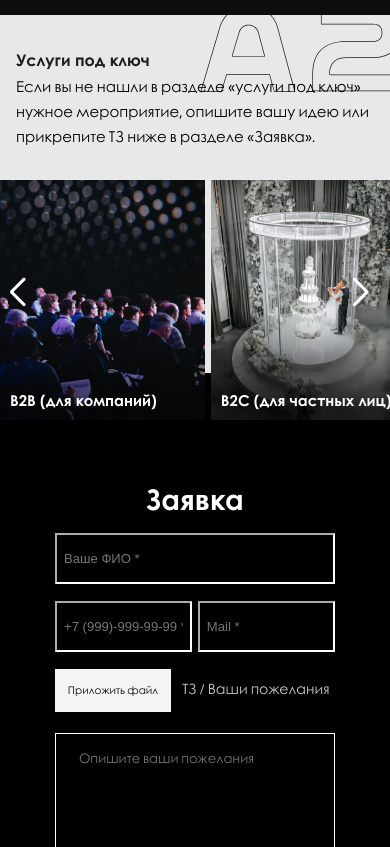
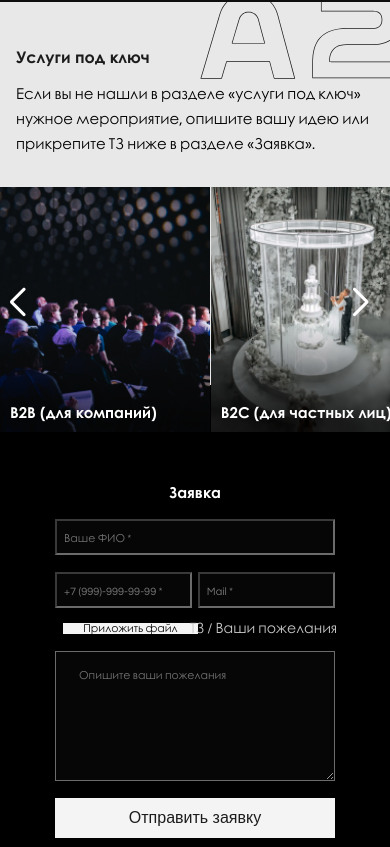
Before and after one commit to Homodeus7/a2-event, a website: page src/index.html in a window 390 px wide. Shown: the part 2041-2888 px from the top of the page. Drawn offline with nearby package versions, Linux system fonts and the light colour scheme.

Commit message:
debug form

```diff
--- a/src/assets/css/reset.css
+++ b/src/assets/css/reset.css
@@ -47,3 +47,9 @@ table {
 	border-collapse: collapse;
 	border-spacing: 0;
 }
+
+*,
+*::before,
+*::after {
+  -webkit-tap-highlight-color: transparent;
+}
--- a/src/assets/css/style.css
+++ b/src/assets/css/style.css
@@ -7,38 +7,11 @@ body {
   font-family: 'Century Gothic';
 }
 
-h1 {
-  color: #fff;
-  font-weight: 700;
-  font-size: calc(24px + 16 * (100vw / 1440));
-  margin: 3%;
-  /* font-size: minmax(40px, 4.4vw); */
-}
-
 h4:hover {
   color: #e8e8e8;
   text-shadow: -1px -1px 0 #1c1c1c, 1px -1px 0 #1c1c1c, -1px 1px 0 #1c1c1c,
     1px 1px 0 #1c1c1c;
   transition-duration: 200ms;
-}
-
-h1:hover {
-  color: #0e0e0e;
-  text-shadow: -1px -1px 0 #fff, 1px -1px 0 #fff, -1px 1px 0 #fff,
-    1px 1px 0 #fff;
-}
-
-h3:hover {
-  color: #0e0e0e;
-  text-shadow: -1px -1px 0 #eae6e6, 1px -1px 0 #eae6e6, -1px 1px 0 #eae6e6,
-    1px 1px 0 #eae6e6;
-}
-
-h3 {
-  font-weight: 700;
-  font-size: calc(24px + 16 * (100vw / 1440));
-  color: #eae6e6;
-  /* margin: 5% 0; */
 }
 
 h4 {
@@ -417,6 +390,25 @@ h5 {
   }
 }
 
+h3:hover {
+  color: #0e0e0e;
+  text-shadow: -1px -1px 0 #eae6e6, 1px -1px 0 #eae6e6, -1px 1px 0 #eae6e6,
+    1px 1px 0 #eae6e6;
+}
+
+h3 {
+  font-weight: 700;
+  font-size: 40px;
+  color: #eae6e6;
+}
+
+@media (max-width: 1024px) {
+  h3 {
+    font-size: 15px;
+  }
+}
+
+
 .partners__logos {
   margin-top: 50px;
   max-width: 995px;
@@ -501,13 +493,13 @@ h5 {
 
 @media (max-width: 1024px) {
   .uslugi_title {
-    margin-top: -90px;
+    margin-top: -80px;
     margin-bottom: 15px;
     font-size: 16px;
   }
   .uslugi_desc {
     font-size: 15px;
-    margin-top: -25px;
+    margin-top: -15px;
   }
 }
 
@@ -611,7 +603,7 @@ span {
   }
 
   .ucard-img {
-    max-width: 210px;
+    min-width: 210px;
     cursor: pointer;
   }
 
@@ -648,6 +640,25 @@ span {
   padding-top: 100px;
 }
 
+h1 {
+  color: #fff;
+  font-weight: 700;
+  font-size: 40px;
+}
+
+h1:hover {
+  color: #0e0e0e;
+  text-shadow: -1px -1px 0 #fff, 1px -1px 0 #fff, -1px 1px 0 #fff,
+    1px 1px 0 #fff;
+}
+
+@media (max-width: 768px) {
+  h1 {
+    font-size: 15px;
+    padding-bottom: 10px;
+  }
+}
+
 .inputs {
   display: flex;
   flex-flow: column;
@@ -664,11 +675,11 @@ input[type='text'] {
   padding: 16px 23px;
   margin: 3% 0;
   display: inline-block;
-  background-color: #000;
-  border-color: #fff;
+  background-color: rgba(6, 6, 6, 1);
+  border-color: rgba(175, 175, 175, 0.6);
   color: #fff;
   font-weight: 400;
-  font-size: calc(12px + 4 * (100vw / 1440));
+  font-size: 16px;
   font-style: normal;
 }
 
@@ -687,11 +698,11 @@ input[type='email'],
   width: 49%;
   padding: 16px 23px;
   display: inline-block;
-  background-color: #000;
-  border-color: #fff;
+  background-color: rgba(6, 6, 6, 1);
+  border-color: rgba(175, 175, 175, 0.6);
   color: #fff;
   font-weight: 400;
-  font-size: calc(12px + 4 * (100vw / 1440));
+  font-size: 16px;
   font-style: normal;
 }
 
@@ -699,17 +710,16 @@ textarea {
   box-sizing: border-box;
   resize: vertical;
   font-family: 'Century Gothic';
-  font-style: normal;
   font-weight: 400;
-  font-size: calc(12px + 4 * (100vw / 1440));
+  font-size: 16px;
   padding: 16px 23px;
   width: 100%;
   height: 50%;
   min-height: 130px;
   margin: 3% 0;
-  background-color: #000;
+  background-color: rgba(6, 6, 6, 1);
   color: #fff;
-  border-color: #fff;
+  border-color: rgba(175, 175, 175, 0.6);
   font-style: normal;
 }
 
@@ -720,13 +730,31 @@ input[type='submit'] {
   width: 100%;
   background: #f4f4f4;
   font-weight: 400;
-  font-size: calc(16px + 4 * (100vw / 1440));
+  font-size: 16px;
   border: none;
   cursor: pointer;
   -webkit-appearance: none;
   color: #1c1c1c;
 }
 
+input::placeholder,
+textarea::placeholder{
+  font-family: 'Century Gothic';
+  font-weight: 400;
+  font-size: 16px;
+}
+
+@media (max-width: 768px) {
+  input::placeholder,
+  textarea::placeholder{
+    font-size: 11px;
+  }
+  input {
+    height: 30px;
+  }
+}
+
+
 input[type='submit']:hover {
   background: #c8c8c8;
 }
@@ -742,23 +770,18 @@ input[type='submit']:focus {
 }
 
 .input-file {
-  margin: 3% 0;
-  width: 100%;
-  display: flex;
-  flex-flow: row nowrap;
-  justify-content: start;
-  align-items: baseline;
+  display: flex;
 }
 
 .input-file-btn {
   cursor: pointer;
-  padding: 10px 20px;
+  padding: 0 20px;
   vertical-align: middle;
   text-align: center;
   box-sizing: border-box;
   border: none;
   font-weight: 400;
-  font-size: calc(10px + 2 * (100vw / 1440));
+  font-size: 16px;
   color: #060606;
   background: #f4f4f4;
   transition: background-color 0.2s;
@@ -767,15 +790,7 @@ input[type='submit']:focus {
 }
 
 .file_wrap {
-  display: flex;
-  flex-direction: column;
-  max-width: 210px;
-}
-@media (max-width: 490px) {
-  .file_wrap {
-    min-height: 40px;
-    min-width: 116px;
-  }
+  display: block;
 }
 
 .input-file-btn:hover {
@@ -821,19 +836,17 @@ input[type='submit']:focus {
     grid-template-areas: ' soc ' ' mail';
     row-gap: 5px;
   }
-  .onas {
-    justify-content: center;
-  }
   .file_wrap {
-    max-width: 120px;
-  }
-  .input-file-btn {
-    padding: 9px 2px;
+    height: 27px;
+    width: 116px;
   }
   input[type='email'],
   input[type='tel'],
   input[type='text'] {
     padding: 16px 7px;
+  }
+  .input-file-btn{
+    font-size: 11px;
   }
 }
 
@@ -1017,11 +1030,12 @@ footer img {
   .popup_slide-img {
     max-width: 100%;
     max-height: 100%;
+    object-fit: contain;
   }
   .popup_swiper-wrapper video{
-    padding-top: 200px;
+    padding-top: 220px;
     margin: 0 auto;
-    max-width: 350px;
+    max-width: 450px;
   }
   .popup_popup-close {
     display: block;
@@ -1033,6 +1047,48 @@ footer img {
     cursor: pointer;
   }
 }
+@media (max-width: 320px) {
+  .swiper2{
+    max-width: 320px;
+  }
+  .popup_swiper-wrapper video{
+    padding-top: 200px;
+    margin: 0 auto;
+    max-width: 290px;
+  }
+}
+
+@media (max-width: 375px) {
+  .swiper2{
+    max-width: 375px;
+  }
+  .popup_swiper-wrapper video{
+    padding-top: 220px;
+    margin: 0 auto;
+    max-width: 350px;
+  }
+}
+@media (max-width: 390px) {
+  .swiper2{
+    max-width: 390px;
+  }
+  .popup_swiper-wrapper video{
+    padding-top: 220px;
+    margin: 0 auto;
+    max-width: 375px;
+  }
+}
+@media (max-width: 420px) {
+  .swiper2{
+    max-width: 420px;
+  }
+  .popup_swiper-wrapper video{
+    padding-top: 240px;
+    margin: 0 auto;
+    max-width: 400px;
+  }
+}
+
 .text {
   display: flex;
   flex-direction: column;
--- a/src/assets/js/swiper.js
+++ b/src/assets/js/swiper.js
@@ -76,7 +76,7 @@ const swiper2 = new Swiper(".swiper2", {
   speed: 1000,
   loop: true,
   autoplay: {
-    delay: 1500,
+    delay: 1000,
     disableOnInteraction: true,
   },
   pagination: {
@@ -87,6 +87,7 @@ const swiper2 = new Swiper(".swiper2", {
   breakpoints: {
     320: {
       autoplay: false,
+      loop: true,
     },
   },
 });
```
Also changed, not shown: 1 other file.
